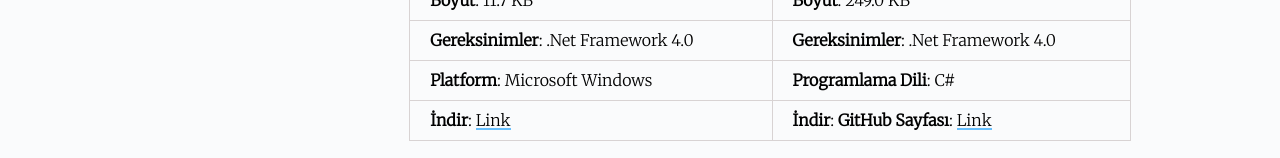
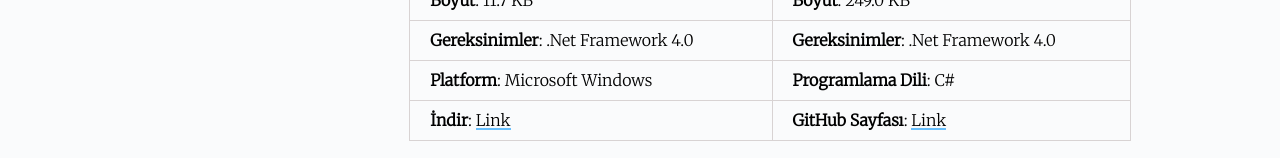
Before and after one commit to Umut-D/umutd.com, a Jekyll site: the page built from _posts/programlar/2019-10-31-tcmb-kurlari.md, in a window 1280 px wide and 1072 px high. Shown: the part 911-1069 px from the top of the window. Built offline with Jekyll 4.4.1, drawn with Linux system fonts in a browser that asks for light colours.

Commit message:
TCMB Kurlari Github'a eklendi

```diff
--- a/_posts/programlar/2019-10-31-tcmb-kurlari.md
+++ b/_posts/programlar/2019-10-31-tcmb-kurlari.md
@@ -23,4 +23,4 @@
 | **Boyut**: 11.7 KB                       | **Boyut**: 249.0 KB                         |
 | **Gereksinimler**: .Net Framework 4.0     | **Gereksinimler**: .Net Framework 4.0     |
 | **Platform**: Microsoft Windows           | **Programlama Dili**: C#                  |
-| **İndir**: [Link](https://www.dropbox.com/s/43cigy02efq2t9k/tcmb-kurlari.zip?dl=1)         | **İndir**: **GitHub Sayfası**: [Link](https://github.com/Umut-D/TCMB-Kurlari)                      |
+| **İndir**: [Link](https://www.dropbox.com/s/43cigy02efq2t9k/tcmb-kurlari.zip?dl=1)         | **GitHub Sayfası**: [Link](https://github.com/Umut-D/TCMB-Kurlari)                      |
```
